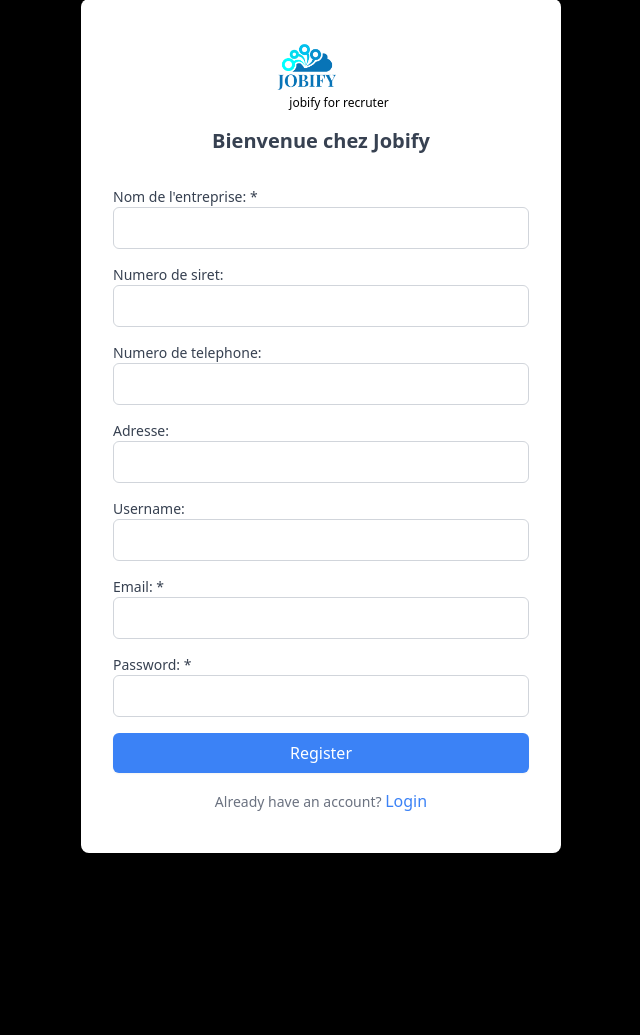
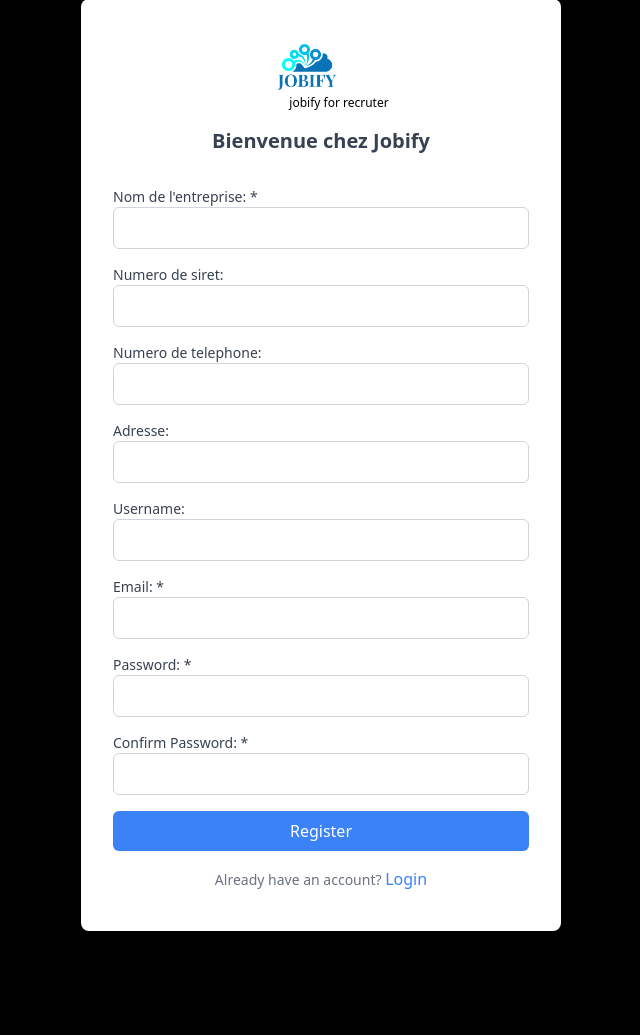
Before and after one commit to ChevrierDev/Jobify, a Node server app: page /login/recruter/register in a window 1280 px wide. Shown: the part 81-1116 px from the top of the page, without its empty margins (319-959 px from the left). Run offline with Node 20, Linux system fonts and the light colour scheme; style sheets or scripts are compiled from the project's sources; some libraries are stand-ins or nearby versions.

Commit message:
hash form password bug fixed

```diff
--- a/controllers/auth.controller.js
+++ b/controllers/auth.controller.js
@@ -6,7 +6,6 @@ const db = require("../config/db");
 const {
   body,
   validationResult,
-  customSanitizer,
 } = require("express-validator");
 
 //recruter Auhtentification Rule
@@ -75,11 +74,11 @@ async function postNewRecruterAuth(req, res) {
   try {
     const { nom_entreprise, email, mot_de_passe } = req.body;
 
-    console.log('Data received from form:', { nom_entreprise, email, mot_de_passe });
+    const hashedPassword = await cryptPassword(mot_de_passe);
 
     const newRecruter = await db.query(
       "INSERT INTO public.recruteur(nom_entreprise, email, mot_de_passe, date_de_creation) VALUES ($1, $2, $3, CURRENT_DATE)",
-      [nom_entreprise, email, mot_de_passe]
+      [nom_entreprise, email, hashedPassword]
     );
 
     console.log("New recruter:", newRecruter);
--- a/package.json
+++ b/package.json
@@ -14,7 +14,6 @@
   "license": "ISC",
   "dependencies": {
     "bcrypt": "^5.1.1",
-    "body-parser": "^1.20.2",
     "dotenv": "^16.4.5",
     "ejs": "^3.1.9",
     "express": "^4.19.2",
--- a/routes/auth.route.js
+++ b/routes/auth.route.js
@@ -17,7 +17,7 @@ authRoute.get('/', userGetAuth);
 //Recruter Auth routes
 authRoute.get('/recruter',  recruterGetAuth);
 authRoute.get('/recruter/register',  recruterGetRegister);
-authRoute.post('/recruter/register', postNewRecruterAuth)
+authRoute.post('/recruter/register',postNewRecruterAuth)
 
 //Admin Auth routes
 
--- a/views/auth/recruter/recruter_register.ejs
+++ b/views/auth/recruter/recruter_register.ejs
@@ -72,6 +72,12 @@
                 <input type="password" id="password" name="mot_de_passe" class="w-full px-3 dark:text-gray-200 dark:bg-gray-900 py-2 rounded-md border border-gray-300 dark:border-gray-700 focus:outline-none focus:ring-1 focus:ring-blue-500" required>
                 </div>
 
+                <!-- confirm password  -->
+                <div class="flex items-start flex-col justify-start">
+                <label for="mot_de_passe" class="text-sm text-gray-700 dark:text-gray-200 mr-2">Confirm Password: *</label>
+                <input type="password" id="confirmPass" name="" class="w-full px-3 dark:text-gray-200 dark:bg-gray-900 py-2 rounded-md border border-gray-300 dark:border-gray-700 focus:outline-none focus:ring-1 focus:ring-blue-500">
+                </div>
+
                 <!-- Register button -->
                 <button type="submit" class="bg-blue-500 hover:bg-blue-600 text-white font-medium py-2 px-4 rounded-md shadow-sm">Register</button>
             </form>
```
Also changed, not shown: 1 other file.
